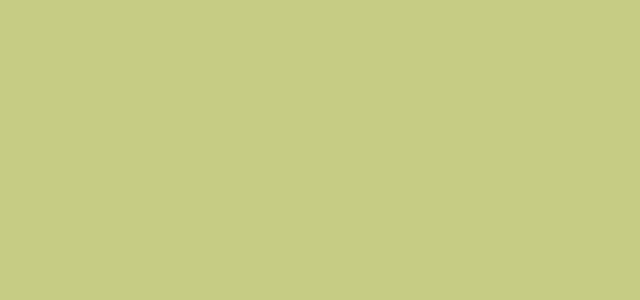
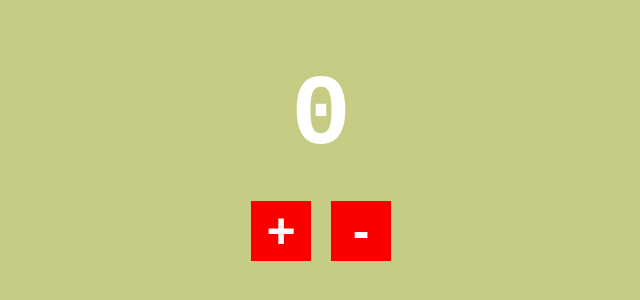
Before and after one commit to Benkalio/ReactHook-practice, a React (Create React App) app: page / in a window 1280 px wide. Shown: the part 120-420 px from the top of the page, without its empty margins (319-959 px from the left). Built offline with nearby package versions, Linux system fonts and the light colour scheme.

Commit message:
addition and subtraction counter

```diff
--- a/src/components/App.jsx
+++ b/src/components/App.jsx
@@ -1,16 +1,21 @@
 import React, { useState } from "react";
 
-let count = 0;
+function App() {
+  let [count, setCount] = useState(0);
 
-function App() {
-  const state = useState();
   function increase() {
-    count++;
+    setCount(count++);
+  }
+
+  function decrease() {
+    setCount(count--);
   }
 
   return (
     <div className="container">
-      <h1></h1>
+      <h1>{count}</h1>
+      <button onClick={increase}>+</button>
+      <button onClick={decrease}>-</button>
     </div>
   );
 }
```
